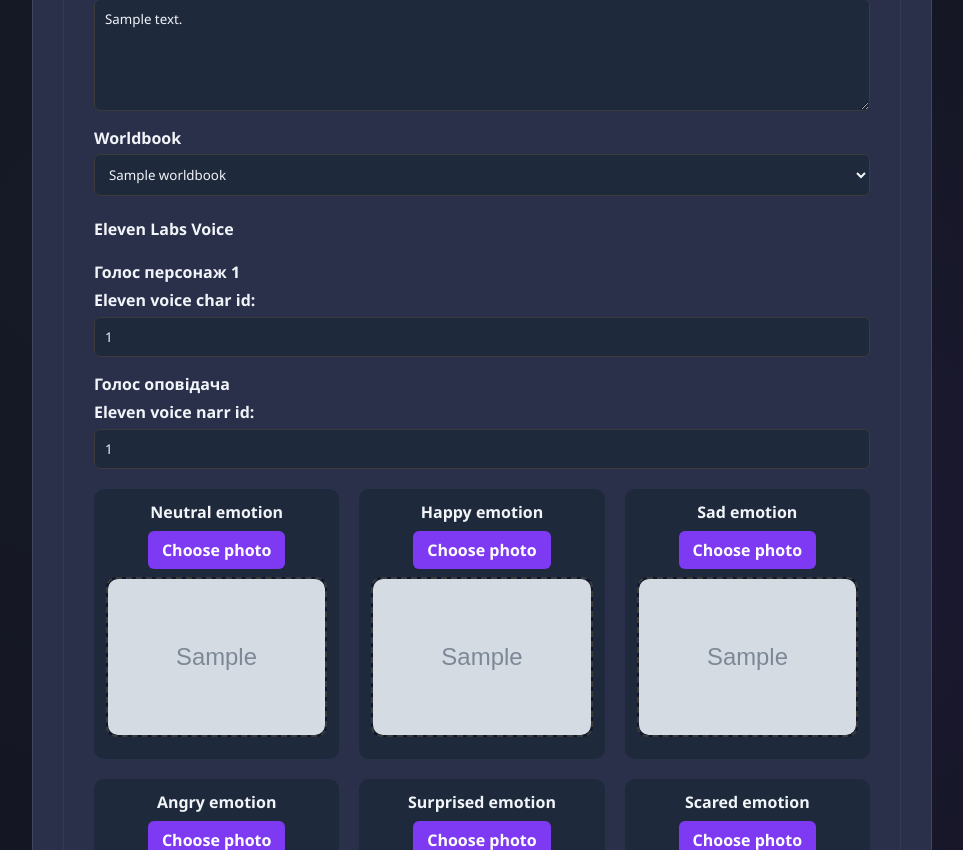
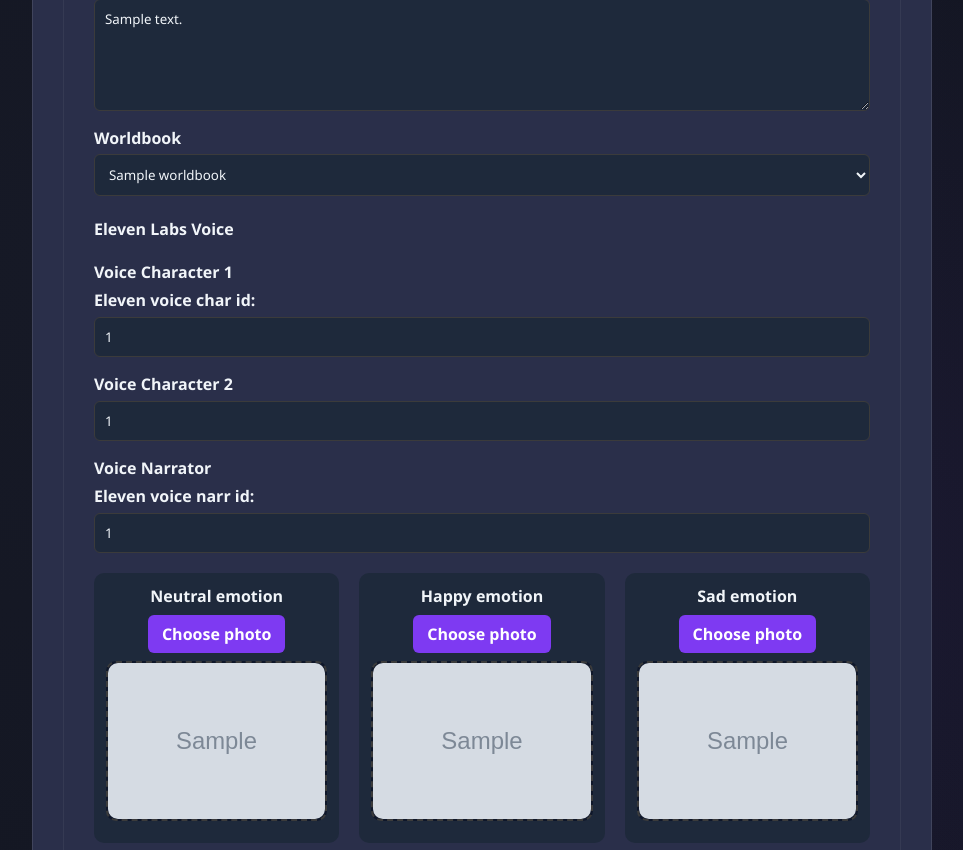
Before and after one commit to PineapplePatriot/NarrativeAI, a Django app: the page made by narrative/mainapp/forms.py in a window 1280 px wide. Shown: the part 901-1751 px from the top of the page, without its empty margins (158-1121 px from the left). Run offline with Django 5.2, Linux system fonts and the light colour scheme; the first user in the database is signed in; tables that the repository leaves empty hold one stand-in row (Sample ...).

Commit message:
Unsuccessful try to add 2 chars voicing

```diff
--- a/narrative/mainapp/forms.py
+++ b/narrative/mainapp/forms.py
@@ -35,7 +35,7 @@ class AddCharacterForm(forms.ModelForm):
             'photo_second_angry', 'photo_second_surprised', 'photo_second_scared',
             'photo_second_confused', 'photo_second_calm', 'photo_second_scheming',
 
-            'eleven_voice_char_id', 'eleven_voice_narr_id',
+            'eleven_voice_char_id', 'eleven_voice_narr_id', 'eleven_voice_second_id'
         ]
         widgets = {
             'is_mult': forms.CheckboxInput(attrs={'class': 'form-check-input'}),
@@ -46,6 +46,7 @@ class AddCharacterForm(forms.ModelForm):
             'creator_notes': forms.Textarea(attrs={'cols': 50, 'rows': 5}),
             'eleven_voice_char_id': forms.TextInput(attrs={'placeholder': "Введіть ID"}),
             'eleven_voice_narr_id': forms.TextInput(attrs={'placeholder': "Введіть ID"}),
+            'eleven_voice_second_id': forms.TextInput(attrs={'placeholder': "Character 2 Voice ID"}),
         }
         labels = {'is_mult': 'Contains 2 characters',}
 
@@ -61,9 +62,13 @@ class AddCharacterForm(forms.ModelForm):
             voice_fields = [
                 'eleven_voice_char_id',
                 'eleven_voice_narr_id',
+                'eleven_voice_second_id'
             ]
             for fname in voice_fields:
-                self.fields[fname].required = self.has_eleven_key
+                if fname != "eleven_voice_second_id":
+                    self.fields[fname].required = self.has_eleven_key
+                else:
+                    self.fields[fname].required = False
 
 
 
--- a/narrative/mainapp/models.py
+++ b/narrative/mainapp/models.py
@@ -52,6 +52,7 @@ class Character(models.Model):
 
     eleven_voice_char_id = models.CharField(max_length=128, blank=True)
     eleven_voice_narr_id = models.CharField(max_length=128, blank=True)
+    eleven_voice_second_id = models.CharField(max_length=128, blank=True, verbose_name="2nd Character Voice ID")
 
     is_mult = models.BooleanField(default=False, verbose_name="Multi-Character Mode")
 
--- a/narrative/mainapp/static/mainapp/css/chat_page.css
+++ b/narrative/mainapp/static/mainapp/css/chat_page.css
@@ -280,6 +280,7 @@ body {
     height: 36px;
     border-radius: 50%;
     flex-shrink: 0;
+    object-fit: cover;
 }
 
 .user .message-avatar {
--- a/narrative/mainapp/static/mainapp/js/add_character.js
+++ b/narrative/mainapp/static/mainapp/js/add_character.js
@@ -20,6 +20,7 @@ document.addEventListener("DOMContentLoaded", function () {
     });
     const isMultCheckbox = document.getElementById('id_is_mult');
     const fileGroups = document.querySelectorAll('.file-group');
+    const secondVoiceContainer = document.getElementById('second-char-voice-container');
 
     function toggleSecondCharFields() {
         if (!isMultCheckbox) return;
@@ -37,6 +38,10 @@ document.addEventListener("DOMContentLoaded", function () {
                 }
             }
         });
+
+        if (secondVoiceContainer) {
+            secondVoiceContainer.style.display = isChecked ? 'block' : 'none';
+        }
     }
 
     if (isMultCheckbox) {
--- a/narrative/mainapp/templates/mainapp/add_character.html
+++ b/narrative/mainapp/templates/mainapp/add_character.html
@@ -38,16 +38,20 @@
             <h4>Eleven Labs Voice</h4>
             <div class="voice-section">
                 <div class="voice-block">
-                    <label>Голос персонаж 1</label>
+                    <label>Voice Character 1</label>
                     {{ form.eleven_voice_char_id.label_tag }} {{ form.eleven_voice_char_id }}
                 </div>
+                <div class="voice-block" id="second-char-voice-container" style="display: none;">
+                    <label>Voice Character 2</label>
+                    {{ form.eleven_voice_second_id }}
+                </div>
                 <div class="voice-block">
-                    <label>Голос оповідача</label>
+                    <label>Voice Narrator</label>
                     {{ form.eleven_voice_narr_id.label_tag }} {{ form.eleven_voice_narr_id }}
                 </div>
             </div>
         {% else %}
-            <p><em>🔒 Щоб обрати голос, додайте ваш Eleven Labs API ключ у налаштуваннях.</em></p>
+            <p><em>🔒 To select a voice, add your Eleven Labs API key in settings.</em></p>
         {% endif %}
 
         <div class="file-grid">
--- a/narrative/mainapp/templates/mainapp/chat_page.html
+++ b/narrative/mainapp/templates/mainapp/chat_page.html
@@ -188,7 +188,11 @@
                 {% endfor %}
 
                 <div class="message" id="typingMessage" style="display: none;">
-                    <div class="message-avatar">E</div>
+                    {% if photo_neutral %}
+                        <img src="{{ photo_neutral }}" class="message-avatar" style="object-fit:cover;">
+                    {% else %}
+                        <div class="message-avatar">E</div>
+                    {% endif %}
                     <div class="message-content">
                         <div class="typing-indicator">
                             <span>{{character.name}} is typing</span>
--- a/narrative/mainapp/utils.py
+++ b/narrative/mainapp/utils.py
@@ -238,7 +238,7 @@ def get_elevenlabs_key(user):
 
 
 # --- Функція для розбиття тексту на ролі ---
-def split_text_roles(text, OPENROUTER_API_KEY, model_name, character_name):
+def split_text_roles(text, OPENROUTER_API_KEY, model_name, character_name, has_second_char=False):
     """
     Викликає LLM для маркування частин тексту за ролями.
     Повертає список словників: [{"role": "narrator", "text": "..."}, ...]
@@ -249,25 +249,49 @@ def split_text_roles(text, OPENROUTER_API_KEY, model_name, character_name):
         "Authorization": f"Bearer {OPENROUTER_API_KEY}",
         "Content-Type": "application/json"
     }
-    prompt = f"""
-You are given a piece of narrative text. Your task is to determine which parts are spoken by the narrator and which belong to the character.
+    if has_second_char:
+        # --- PROMPT FOR 2 CHARACTERS + NARRATOR ---
+        prompt = f"""
+You are an audio script analyzer. Split the narrative text into parts based on who is speaking.
 
-Output ONLY a JSON array of objects in the following format:
+Roles:
+1. "narrator": Descriptions, actions, internal thoughts, and setting scenes.
+2. "character": Dialogue spoken by the main character ({character_name}).
+3. "character_2": Dialogue spoken by ANY other character (not {character_name}).
+
+Output ONLY a JSON array of objects:
+[
+  {{"role": "narrator", "text": "..."}},
+  {{"role": "character", "text": "..."}},
+  {{"role": "character_2", "text": "..."}}
+]
+
+Rules:
+- Preserve original text exactly.
+- Do not summarize.
+- "character_2" applies to any speaker who is NOT {character_name}.
+
+Text to analyze:
+{text}
+        """
+    else:
+        # --- PROMPT FOR 1 CHARACTER + NARRATOR ---
+        prompt = f"""
+You are an audio script analyzer. Split the narrative text into parts.
+
+Roles:
+1. "narrator": Descriptions, actions, and inner thoughts.
+2. "character": Dialogue spoken by {character_name}.
+
+Output ONLY a JSON array:
 [
   {{"role": "narrator", "text": "..."}},
   {{"role": "character", "text": "..."}}
 ]
 
-Use these rules:
-- Narrator lines describe actions, movements, expressions, or inner thoughts in third person.
-- The character speaks all dialogue and first-person lines.
-- Preserve the original text exactly inside each "text" field.
-
-Character’s name: {character_name}
-
 Text to analyze:
 {text}
-    """
+        """
     data = {"model": model_name, "messages": [{"role": "user", "content": prompt}]}
 
     response = requests.post(url, headers=headers, json=data)
@@ -315,8 +339,10 @@ def narrate_text_backend(
         ELEVENLABS_API_KEY,
         narrator_voice_id,
         character_voice_id,
+        second_character_voice_id,
         MODEL_NAME,
-        output_dir=None):
+        output_dir=None,
+        is_mult=False):
 
     print("OPENROUTER_API_KEY", OPENROUTER_API_KEY)
     print("ELEVENLABS_API_KEY", ELEVENLABS_API_KEY)
@@ -331,18 +357,33 @@ def narrate_text_backend(
     filename = f"{username}_{character_name}_{timestamp}.mp3"
     output_file = os.path.join(output_dir, filename)
 
-    parts = split_text_roles(text, OPENROUTER_API_KEY, MODEL_NAME, character_name)
+    parts = split_text_roles(text, OPENROUTER_API_KEY, MODEL_NAME, character_name, has_second_char=is_mult)
     final_audio = AudioSegment.silent(duration=0)
 
+
     for part in parts:
-        voice_id = narrator_voice_id if part["role"] == "narrator" else character_voice_id
+        role = part["role"]
+        voice_id = None
+
+        if role == "narrator":
+            voice_id = narrator_voice_id
+        elif role == "character":
+            voice_id = character_voice_id
+        elif role == "character_2":
+            voice_id = second_character_voice_id
+            if not voice_id:
+                voice_id = narrator_voice_id
 
         if not voice_id:
-            continue;
+            continue
 
-        audio_bytes = synthesize_speech(part["text"], voice_id, ELEVENLABS_API_KEY)
-        audio_segment = AudioSegment.from_file(audio_bytes, format="mp3")
-        final_audio += audio_segment
+        try:
+            audio_bytes = synthesize_speech(part["text"], voice_id, ELEVENLABS_API_KEY)
+            audio_segment = AudioSegment.from_file(audio_bytes, format="mp3")
+            final_audio += audio_segment
+        except Exception as e:
+            print(f"Audio chunk failed: {e}")
+            continue
 
     final_audio.export(output_file, format="mp3")
 
--- a/narrative/mainapp/views.py
+++ b/narrative/mainapp/views.py
@@ -603,6 +603,7 @@ def chat(request, slug):
                     # якщо ключ є, виконуємо функцію
                     if ELEVENLABS_API_KEY:
                         OPENROUTER_API_KEY = get_openrouter_key(request.user)
+                        use_mult_audio = character.is_mult or (char_count > 1)
                         audio_path = narrate_text_backend(
                             reply,
                             request.user,
@@ -611,8 +612,10 @@ def chat(request, slug):
                             ELEVENLABS_API_KEY,
                             narrator_voice_id=character.eleven_voice_narr_id or None,
                             character_voice_id=character.eleven_voice_char_id or None,
+                            second_character_voice_id=character.eleven_voice_second_id or None,
                             MODEL_NAME=MODEL_NAME,
-                            output_dir="media/audio_files"
+                            output_dir="media/audio_files",
+                            is_mult=use_mult_audio
                         )
                     else:
                         audio_path = ""  # ключ порожній → нічого не генеруємо
--- a/narrative/manage.py
+++ b/narrative/manage.py
@@ -3,6 +3,7 @@
 import os
 import sys
 
+os.environ["TOKENIZERS_PARALLELISM"] = "false"
 
 def main():
     """Run administrative tasks."""
```
Also changed, not shown: narrative/mainapp/static/mainapp/js/chat_page.js (+76 -9 lines), narrative/mainapp/migrations/0016_character_eleven_voice_second_id.py (added).
